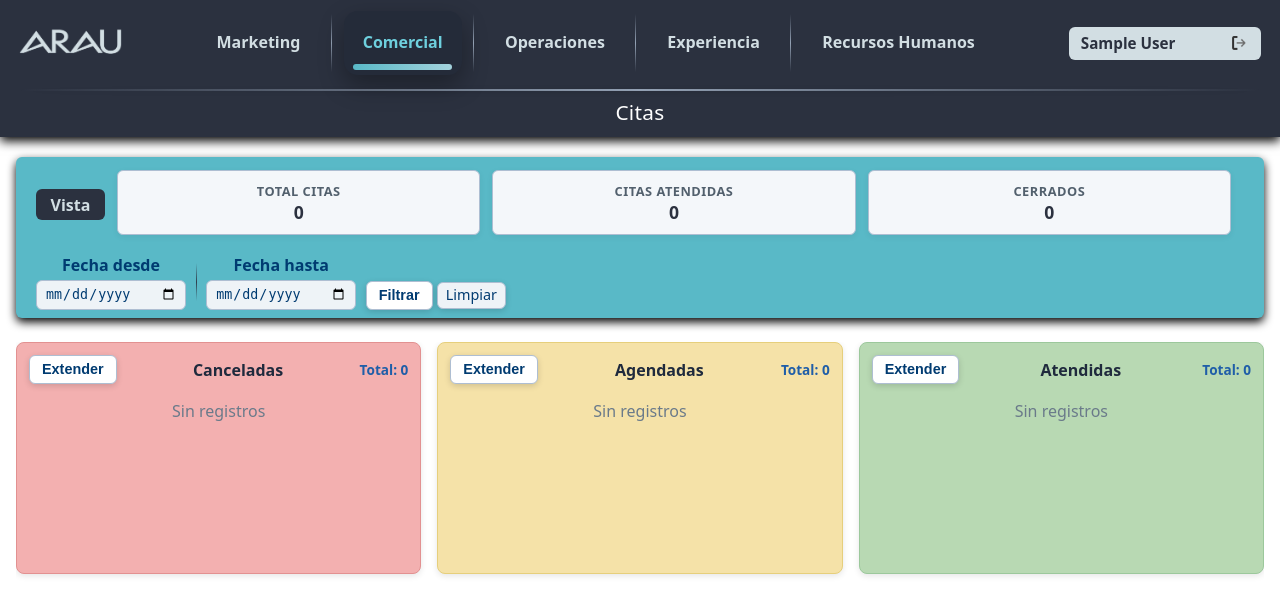
After one commit to diegomacias-11/COMERCIAL-ARAU, a Django app: page /comercial/citas/kanban/ in a window 1280 px wide. The commit adds this page. Shown: the top 615 px of the page. Run offline with Django 5.2, Linux system fonts and the light colour scheme; the visitor is signed in with stand-in values (Sample User, id 1); data that the repository does not hold is empty; parts of the project's set-up code (start-up, migrations or seed data) failed here and were passed over.

Commit message:
kanban citas

```diff
--- /dev/null
+++ b/comercial/templates/comercial/kanban.html
@@ -0,0 +1,107 @@
+{% extends "kanban_base.html" %}
+
+{% block title %}Citas (Kanban){% endblock %}
+
+{% block filtros %}
+  <div class="kanban-citas-filters">
+    <div class="kanban-citas-row">
+      <a class="btn-primary btn-primary-inline btn-view" href="{% url 'comercial_cita_list' %}{% if request.GET %}?{{ request.GET.urlencode }}{% endif %}">Vista</a>
+      <div class="metrics-row metrics-row-compact kanban-citas-metrics">
+        <div class="metric">
+          <div class="metric-label">Total citas</div>
+          <div class="metric-value">{{ total_citas|default_if_none:"0" }}</div>
+        </div>
+        <div class="metric">
+          <div class="metric-label">Citas atendidas</div>
+          <div class="metric-value">{{ total_atendidas|default_if_none:"0" }}</div>
+        </div>
+        <div class="metric">
+          <div class="metric-label">Cerrados</div>
+          <div class="metric-value">{{ total_cerradas|default_if_none:"0" }}</div>
+        </div>
+      </div>
+      <span class="kanban-citas-spacer" aria-hidden="true"></span>
+    </div>
+    <div class="kanban-citas-row">
+      <form method="get" class="filter-form-simple kanban-filter">
+        <div class="filter-block">
+          <label for="fecha_desde">Fecha desde</label>
+          <input type="date" id="fecha_desde" name="fecha_desde" value="{{ fecha_desde }}" />
+        </div>
+        <span class="filter-separator" aria-hidden="true"></span>
+        <div class="filter-block">
+          <label for="fecha_hasta">Fecha hasta</label>
+          <input type="date" id="fecha_hasta" name="fecha_hasta" value="{{ fecha_hasta }}" />
+        </div>
+        <div class="filter-actions">
+          <button type="submit" class="btn-filter">Filtrar</button>
+          <a href="{% url 'comercial_cita_kanban' %}" class="btn-filter">Limpiar</a>
+        </div>
+      </form>
+    </div>
+  </div>
+{% endblock %}
+
+{% block kanban_content %}
+  <div class="kanban-board">
+    {% for bloque in kanban_data %}
+      <div class="kanban-column {{ bloque.status_class }}">
+        <div class="kanban-column-title kanban-column-title-citas">
+          <button type="button" class="btn-filter btn-expand-toggle" data-action="toggle">Extender</button>
+          <span class="kanban-column-name">{{ bloque.title }}</span>
+          <span class="kanban-column-count">Total: <strong>{{ bloque.card_count }}</strong></span>
+        </div>
+        {% for grupo in bloque.groups %}
+          <details class="kanban-area">
+            <summary class="kanban-area-title kanban-area-title-bar">
+              <span class="kanban-area-name">{{ grupo.seguimiento }}</span>
+              <span class="kanban-area-count">Total: <strong>{{ grupo.card_count }}</strong></span>
+            </summary>
+            {% if grupo.items %}
+              {% for item in grupo.items %}
+                <div class="kanban-card">
+                  <div class="kanban-card-body">
+                    <div class="kanban-task">{{ item.fecha_cita|date:"d/m/Y H:i" }} - {{ item.prospecto|default_if_none:"" }}</div>
+                    <div class="kanban-meta">Servicio: <strong>{{ item.servicio|default_if_none:"" }}</strong></div>
+                    <div class="kanban-meta">Número de cita: <strong>{{ item.numero_cita|default_if_none:"" }}</strong></div>
+                    <div class="kanban-meta">Vendedor: <strong>{{ item.vendedor|default_if_none:"" }}</strong></div>
+                    <a class="btn-detalle" href="{% url 'comercial_cita_update' item.id %}?next={{ request.get_full_path|urlencode }}">Detalle</a>
+                  </div>
+                </div>
+              {% endfor %}
+            {% else %}
+              <div class="kanban-empty">Sin registros</div>
+            {% endif %}
+          </details>
+        {% empty %}
+          <div class="kanban-empty">Sin registros</div>
+        {% endfor %}
+      </div>
+    {% endfor %}
+  </div>
+  <script>
+    (function () {
+      function toggleColumn(button) {
+        var column = button.closest(".kanban-column");
+        if (!column) {
+          return;
+        }
+        var details = column.querySelectorAll("details.kanban-area");
+        if (!details.length) {
+          return;
+        }
+        var shouldOpen = button.textContent.trim().toLowerCase() === "extender";
+        details.forEach(function (el) {
+          el.open = shouldOpen;
+        });
+        button.textContent = shouldOpen ? "Retraer" : "Extender";
+      }
+
+      document.querySelectorAll(".btn-expand-toggle").forEach(function (button) {
+        button.addEventListener("click", function () {
+          toggleColumn(button);
+        });
+      });
+    })();
+  </script>
+{% endblock %}
--- a/comercial/templates/comercial/lista.html
+++ b/comercial/templates/comercial/lista.html
@@ -1,6 +1,10 @@
 {% extends "lista.html" %}
 
 {% block title %}Citas{% endblock %}
+
+{% block filtros_left %}
+  <a class="btn-primary btn-primary-inline" href="{% url 'comercial_cita_kanban' %}{% if request.GET %}?{{ request.GET.urlencode }}{% endif %}">Vista</a>
+{% endblock %}
 
 {% block extra_head %}
   <style>
--- a/comercial/urls.py
+++ b/comercial/urls.py
@@ -3,6 +3,7 @@ from . import views
 
 urlpatterns = [
     path("citas/", views.citas_lista, name="comercial_cita_list"),
+    path("citas/kanban/", views.citas_kanban, name="comercial_cita_kanban"),
     path("citas/agregar/", views.agregar_cita, name="comercial_cita_create"),
     path("citas/<int:id>/", views.editar_cita, name="comercial_cita_update"),
     path("citas/<int:id>/eliminar/", views.eliminar_cita, name="comercial_cita_delete"),
--- a/comercial/views.py
+++ b/comercial/views.py
@@ -152,6 +152,81 @@ def citas_lista(request):
         "estatus_seguimiento_choices": Cita._meta.get_field("estatus_seguimiento").choices,
     }
     return render(request, "comercial/lista.html", context)
+
+
+def citas_kanban(request):
+    citas = Cita.objects.all().order_by("-fecha_registro")
+    fecha_desde = (request.GET.get("fecha_desde") or "").strip()
+    fecha_hasta = (request.GET.get("fecha_hasta") or "").strip()
+
+    tz = timezone.get_current_timezone()
+    if fecha_desde:
+        try:
+            d = datetime.strptime(fecha_desde, "%Y-%m-%d").date()
+            start_dt = timezone.make_aware(datetime.combine(d, time.min), tz)
+            citas = citas.filter(fecha_cita__gte=start_dt)
+        except ValueError:
+            pass
+    if fecha_hasta:
+        try:
+            d = datetime.strptime(fecha_hasta, "%Y-%m-%d").date()
+            end_dt = timezone.make_aware(datetime.combine(d, time.max), tz)
+            citas = citas.filter(fecha_cita__lte=end_dt)
+        except ValueError:
+            pass
+
+    total_citas = citas.count()
+    total_atendidas = citas.filter(estatus_cita="Atendida").count()
+    total_cerradas = citas.filter(estatus_seguimiento="Cerrado").count()
+
+    seguimiento_order = [val for val, _ in Cita._meta.get_field("estatus_seguimiento").choices]
+    seguimiento_order.append("Sin seguimiento")
+
+    columnas = [
+        {"key": "Cancelada", "title": "Canceladas", "statuses": ["Cancelada"], "class": "status-cancelada"},
+        {"key": "Agendada", "title": "Agendadas", "statuses": ["Agendada", "Pospuesta"], "class": "status-agendada"},
+        {"key": "Atendida", "title": "Atendidas", "statuses": ["Atendida"], "class": "status-atendida"},
+    ]
+
+    kanban_data = []
+    for col in columnas:
+        col_citas = citas.filter(estatus_cita__in=col["statuses"])
+        groups = {}
+        for c in col_citas:
+            key = c.estatus_seguimiento or "Sin seguimiento"
+            groups.setdefault(key, []).append(c)
+
+        grouped = []
+        for status in seguimiento_order:
+            items = groups.get(status)
+            if not items:
+                continue
+            grouped.append(
+                {
+                    "seguimiento": status,
+                    "items": items,
+                    "card_count": len(items),
+                }
+            )
+
+        kanban_data.append(
+            {
+                "title": col["title"],
+                "status_class": col["class"],
+                "groups": grouped,
+                "card_count": col_citas.count(),
+            }
+        )
+
+    context = {
+        "fecha_desde": fecha_desde,
+        "fecha_hasta": fecha_hasta,
+        "total_citas": total_citas,
+        "total_atendidas": total_atendidas,
+        "total_cerradas": total_cerradas,
+        "kanban_data": kanban_data,
+    }
+    return render(request, "comercial/kanban.html", context)
 
 
 def agregar_cita(request):
--- a/static/css/style.css
+++ b/static/css/style.css
@@ -76,11 +76,41 @@
   padding: 12px;
   box-shadow: 0 2px 6px rgba(0,0,0,0.1);
 }
+.kanban-column.status-cancelada {
+  background: #f3b0b0;
+  border-color: #e29191;
+}
+.kanban-column.status-agendada {
+  background: #f5e2a8;
+  border-color: #e6cf7c;
+}
+.kanban-column.status-atendida {
+  background: #b8d9b3;
+  border-color: #9cc89c;
+}
 .kanban-column-title {
   font-weight: 700;
   color: #1f2a3d;
   margin-bottom: 8px;
   text-align: center;
+}
+.kanban-column-title-citas {
+  display: grid;
+  grid-template-columns: auto 1fr auto;
+  align-items: center;
+  column-gap: 8px;
+}
+.kanban-column-name {
+  justify-self: center;
+  text-align: center;
+}
+.kanban-column-count {
+  font-size: 0.85rem;
+  color: #1f5ea8;
+}
+.kanban-column-title .btn-expand-toggle {
+  justify-self: start;
+  margin: 0;
 }
 .kanban-area {
   border: 1px solid #c7d5e5;
@@ -94,6 +124,19 @@
   color: #0f4c75;
   margin-bottom: 6px;
   text-align: center;
+}
+.kanban-area-title-bar {
+  display: flex;
+  align-items: center;
+  justify-content: space-between;
+  gap: 8px;
+}
+.kanban-area-name {
+  text-align: left;
+}
+.kanban-area-count {
+  font-size: 0.85rem;
+  color: #1f5ea8;
 }
 .kanban-card {
   border: 1px solid #d4dde7;
@@ -132,6 +175,7 @@
 }
 .kanban-card-body {
   margin-top: 6px;
+  position: relative;
 }
 .kanban-task {
   font-weight: 600;
@@ -141,6 +185,14 @@
 .kanban-meta {
   font-size: 0.85rem;
   color: #556575;
+}
+.kanban-card .btn-detalle {
+  position: absolute;
+  top: 6px;
+  right: 6px;
+  font-size: 0.7rem;
+  padding: 0.18rem 0.45rem;
+  line-height: 1.1;
 }
 .kanban-empty {
   text-align: center;
@@ -878,6 +930,31 @@ body.reportes-no-scroll { overflow: hidden; }
 .filter-bar-stacked {
   flex-direction: column;
   gap: 0.4rem;
+}
+.kanban-citas-filters {
+  display: flex;
+  flex-direction: column;
+  gap: 0.6rem;
+  width: 100%;
+}
+.kanban-citas-row {
+  display: grid;
+  grid-template-columns: auto 1fr auto;
+  align-items: center;
+  gap: 0.75rem;
+  width: 100%;
+}
+.kanban-citas-row .filter-form-simple {
+  justify-content: center !important;
+  margin: 0 auto !important;
+  width: max-content;
+}
+.kanban-citas-metrics {
+  margin: 0;
+}
+.kanban-citas-spacer {
+  width: 1px;
+  height: 1px;
 }
 .filter-title-row {
   width: 100%;
```
